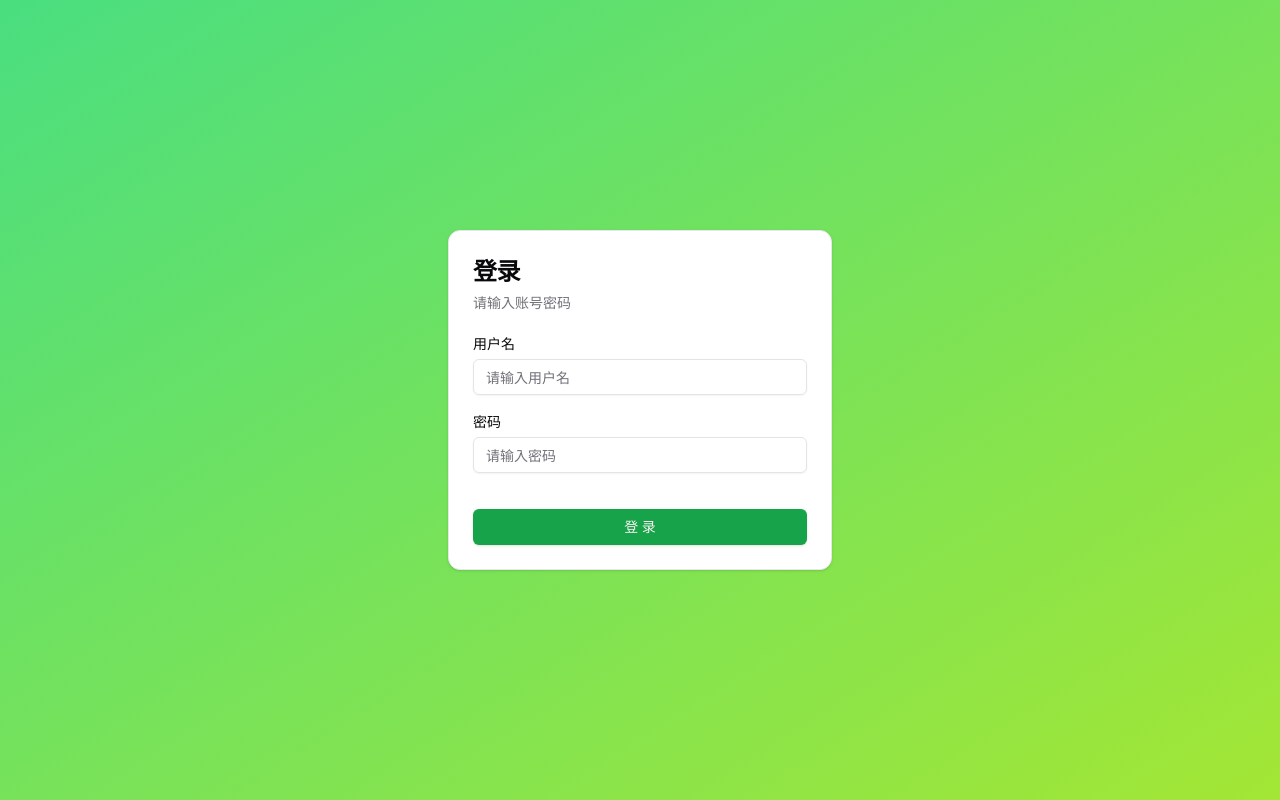
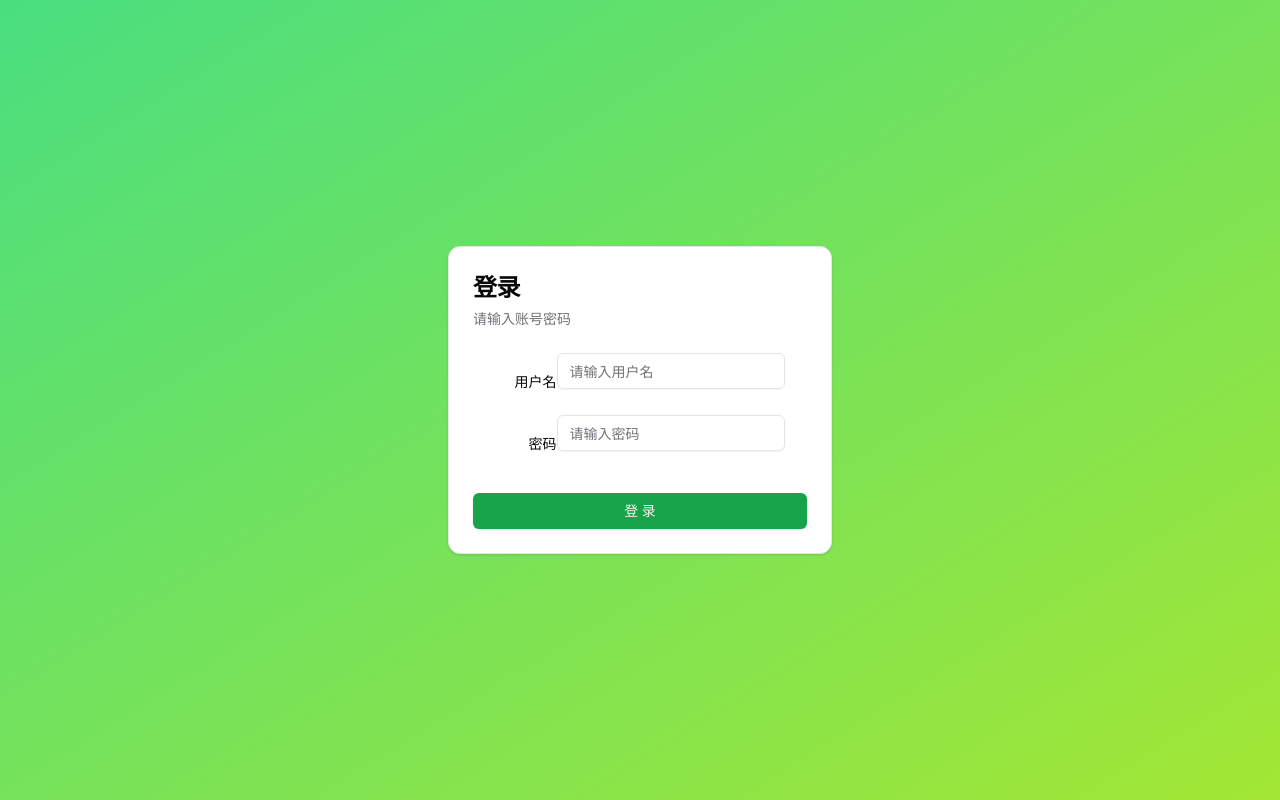
Before and after one commit to xxclyn/next-shadcn-tailwind-react, a Next.js app: page /login in a window 1280 px wide. Built offline with nearby package versions, Linux system fonts and the light colour scheme.

Commit message:
表单校验功能

```diff
--- a/package.json
+++ b/package.json
@@ -11,13 +11,15 @@
   "dependencies": {
     "@hookform/resolvers": "^3.9.0",
     "@radix-ui/react-icons": "^1.3.0",
+    "@radix-ui/react-label": "^2.1.0",
     "class-variance-authority": "^0.7.0",
     "clsx": "^2.1.1",
     "next": "14.2.5",
     "react": "^18",
     "react-dom": "^18",
     "tailwind-merge": "^2.4.0",
-    "tailwindcss-animate": "^1.0.7"
+    "tailwindcss-animate": "^1.0.7",
+    "zod": "^3.23.8"
   },
   "devDependencies": {
     "postcss": "^8",
--- a/src/app/login/page.js
+++ b/src/app/login/page.js
@@ -18,7 +18,7 @@ export default function Login() {
           <CardDescription>请输入账号密码</CardDescription>
         </CardHeader>
         <CardContent className="flex flex-col">
-          <Form labelWidth="small" labelAlign="vertical" gutter={0}>
+          <Form gutter={0}>
             <Input
               label="用户名"
               id="username"
--- a/src/components/form/form.jsx
+++ b/src/components/form/form.jsx
@@ -3,7 +3,7 @@
 import React from "react";
 
 const defaultContext = {
-  model: {},
+  formModel: {},
   layout: "horizontal",
   labelAlign: "right",
   colNum: 1,
--- a/src/components/form/input.jsx
+++ b/src/components/form/input.jsx
@@ -1,17 +1,18 @@
 "use client";
 
-import React from "react";
+import React, { useState } from "react";
 
 import { Input } from "@/components/ui/input";
 import { Label } from "@/components/ui/label";
 import { cn } from "@/lib/utils";
 import { FormContext } from "./form";
+import z from "zod";
 
 export default function FInput(props) {
   const formProps = React.useContext(FormContext);
 
   const wrapperProps = {
-    className: cn("flex pb-5"),
+    className: cn("flex pb-1"),
   };
   const labelProps = {
     className: cn("flex items-center"),
@@ -20,13 +21,49 @@ export default function FInput(props) {
     placeholder: props.placeholder,
   };
 
+  // 处理模型
+  const [formModel, setFormModel] = useState(formProps.formModel);
+  if (formModel[props.id] === undefined) {
+    setFormModel({
+      ...formModel,
+      [props.id]: props.defaultValue || "",
+    });
+  }
+  ctrlProps.value = formModel[props.id];
+
   // 处理控件列宽
   handleWrapperWidth(props, formProps, wrapperProps, labelProps, ctrlProps);
+
+  // 处理表单校验
+  const [error, setError] = useState("");
+  const valueSchema = z.string().min(1, { message: "请输入" + props.label });
+  const validate = () => {
+    const result = valueSchema.safeParse(formModel[props.id]);
+    console.log(result);
+    if (!result.success) {
+      setError(result.error.issues[0].message);
+    } else {
+      setError("");
+    }
+  };
 
   return (
     <div {...wrapperProps}>
       {props.label && <Label {...labelProps}>{props.label}</Label>}
-      <Input {...ctrlProps}></Input>
+      <div>
+        <Input
+          {...ctrlProps}
+          onChange={(e) =>
+            setFormModel({ ...formModel, [props.id]: e.target.value })
+          }
+          onBlur={() => {
+            validate();
+          }}
+        ></Input>
+        <div className="text-[0.8rem] font-medium text-destructive mt-0.5 pl-0.5 h-5 leading-5">
+          {error}
+        </div>
+      </div>
     </div>
   );
 }
@@ -62,9 +99,6 @@ function handleWrapperWidth(
     }
   } else {
     switch (formProps.colNum) {
-      case 1:
-        widthCls = "w-full";
-        break;
       case 2:
         widthCls = "w-1/2";
         break;
```
Also changed, not shown: src/components/ui/label.jsx (+9 -13 lines), 1 other file (tests, documents, lock files or other folders).
